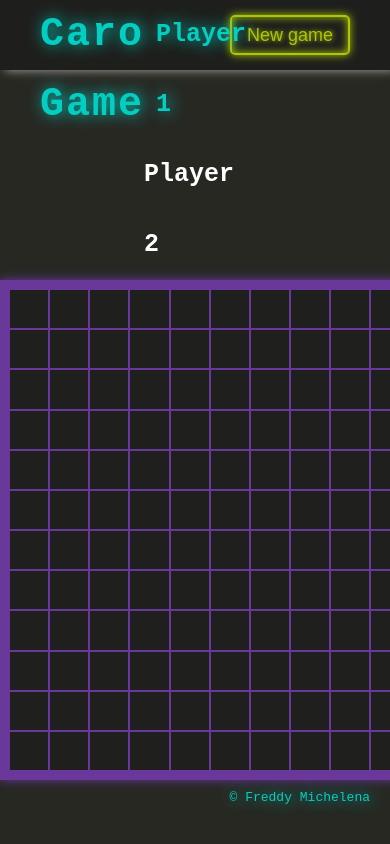
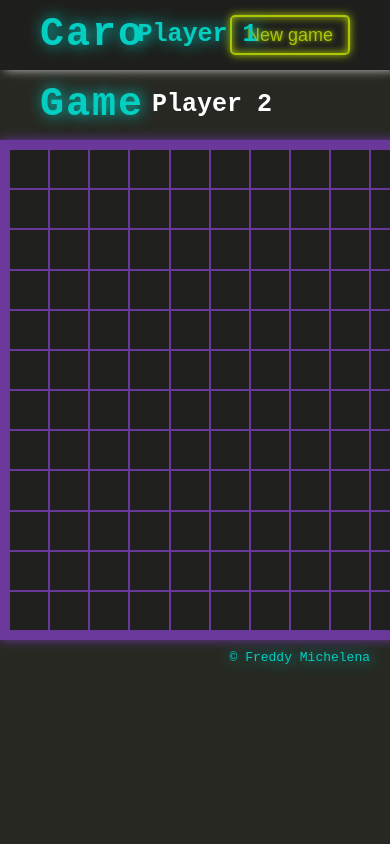
Before and after one commit to ifreddy18/caro-game, a plain HTML site: page index.html in a window 390 px wide. Shown: the top 844 px of the page. Drawn offline with Linux system fonts and the light colour scheme.

Commit message:
Create folder CSS and responsive.css file

```diff
--- a/styles.css
+++ b/css/styles.css
@@ -32,11 +32,11 @@ body {
     width: 100%;
     height: 70px;
     background-color: var(--dark-bg);
-    box-shadow: 5px 0px 10px darkgray;
+    box-shadow: 5px 0px 10px rgba(240, 240, 240, 0.8);
 }
 
 #logo {
-    width: 20%;
+    width: 25%;
     float: left;
     margin-left: 40px;
     height: inherit;
@@ -83,7 +83,7 @@ body {
 
 /*### PLAYERS ###*/ /*INICIO*/
 #players {
-    width: 20%;
+    width: 260px;
     height: 70px;
     float: center;
     margin: 0px auto;
--- a/index.html
+++ b/index.html
@@ -4,7 +4,8 @@
         <meta http-equiv="Content-Type" content="text/html;charset=UTF-8">
         <meta name="viewport" content="width=device-width, initial-scale=1.0, user-scalable=no">
         <title>Caro Game</title>
-        <link rel="stylesheet" href="styles.css">
+        <link rel="stylesheet" href="css/styles.css">
+        <link rel="stylesheet" href="css/responsive.css">
         <script src="main.js"></script>
     </head>
     <body>
```
Also changed, not shown: css/responsive.css (added).
